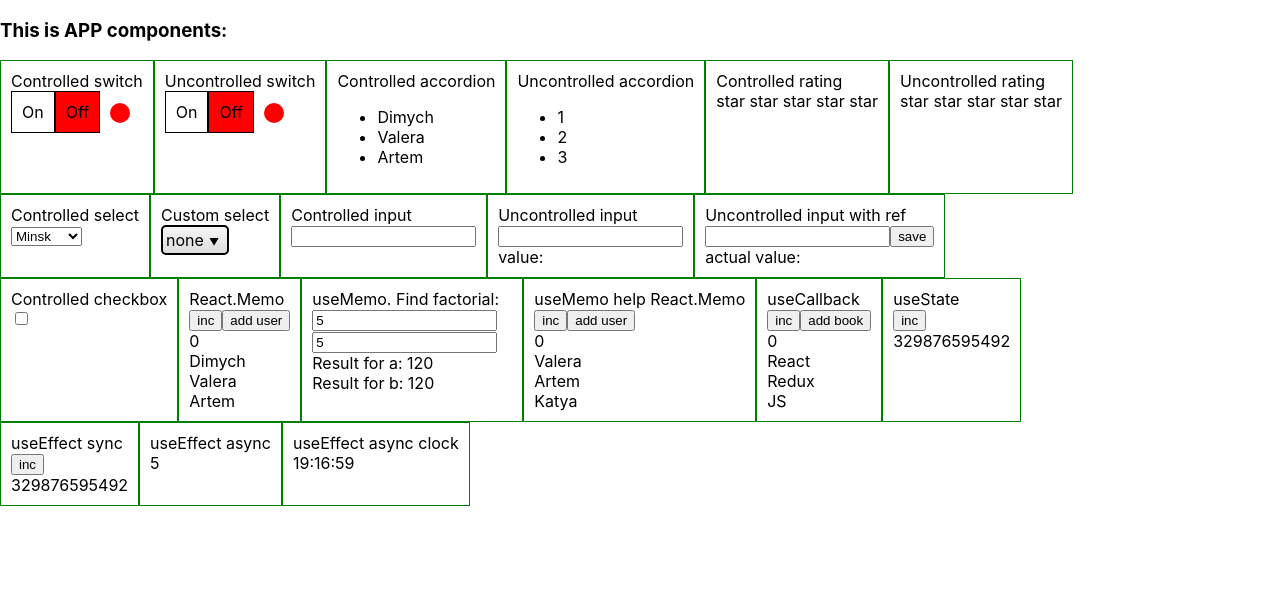
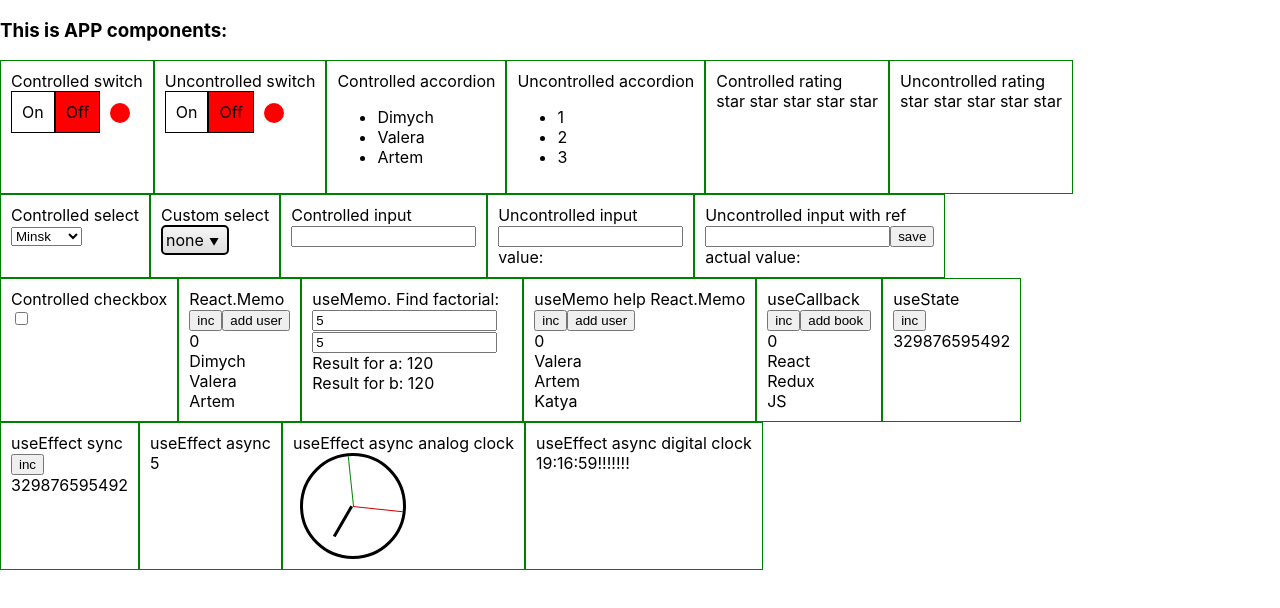
Before and after one commit to ssivenkov/React_kabzda, a React (Create React App) app: page / in a window 1280 px wide. Shown: the top 608 px of the page. Built offline with nearby package versions, Linux system fonts and the light colour scheme.

Commit message:
add scss, add analog clock

```diff
--- a/package.json
+++ b/package.json
@@ -14,6 +14,7 @@
     "react": "^17.0.2",
     "react-dom": "^17.0.2",
     "react-scripts": "4.0.3",
+    "sass": "^1.43.4",
     "typescript": "^4.1.2",
     "web-vitals": "^1.0.1"
   },
--- a/src/App.tsx
+++ b/src/App.tsx
@@ -86,7 +86,8 @@ function App() {
       <UseState/>
       <UseEffectSync/>
       <UseEffectAsync/>
-      <UseEffectAsyncClock/>
+      <UseEffectAsyncClock mode={"digital"}/>
+      <UseEffectAsyncClock mode={"analog"}/>
     </div>
   </>
 }
--- a/src/components/UseEffectAsyncClock/UseEffectAsyncClock.module.css
+++ /dev/null
@@ -1,10 +0,0 @@
-.container {
-    display: inline-block;
-    padding: 10px;
-    border: 1px solid green;
-}
-
-.contentContainer {
-    display: flex;
-    flex-direction: column;
-}
--- /dev/null
+++ b/src/components/UseEffectAsyncClock/UseEffectAsyncClock.module.scss
@@ -0,0 +1,45 @@
+.container {
+    display: inline-block;
+    padding: 10px;
+    border: 1px solid green;
+}
+
+.contentContainer {
+    display: flex;
+    flex-direction: column;
+}
+
+.clock {
+    width: 120px;
+    text-align: center;
+    display: flex;
+    flex-direction: column;
+    align-items: center;
+    .analogClock {
+        width: 100px;
+        height: 100px;
+        border: solid 3px #000;
+        border-radius: 50%;
+        position: relative;
+        background: #fff;
+        .dial {
+            position: absolute;
+            left: 50%;
+            width: 50px;
+            height: 50px;
+            transform-origin: bottom left;
+            &.seconds {
+                border-left:solid 1px green;
+            }
+            &.minutes {
+                border-left:solid 1px #cc0000;
+            }
+            &.hours {
+                width: 35px;
+                height: 35px;
+                top: 16px;
+                border-left:solid 3px #000;
+            }
+        }
+    }
+}
--- a/src/components/UseEffectAsyncClock/UseEffectAsyncClock.tsx
+++ b/src/components/UseEffectAsyncClock/UseEffectAsyncClock.tsx
@@ -1,7 +1,11 @@
 import React, { useEffect, useState } from "react";
-import s from "./UseEffectAsyncClock.module.css";
+import s from "./UseEffectAsyncClock.module.scss";
 
-export const UseEffectAsyncClock = () => {
+type UseEffectAsyncClockPropsType = {
+    mode: "digital" | "analog"
+}
+
+export const UseEffectAsyncClock = (props: UseEffectAsyncClockPropsType) => {
     const [date, setDate] = useState(new Date())
 
     useEffect(() => {
@@ -16,12 +20,57 @@ export const UseEffectAsyncClock = () => {
 
     const get2digitsString = (num: number) => num < 10 ? "0" + num : num
 
+    let view;
+
+    switch (props.mode) {
+        case "analog":
+            view = <DigitalClockView get2digitsString={get2digitsString} date={date}/>
+            break;
+        case "digital":
+        default:
+            view = <AnalogClockView get2digitsString={get2digitsString} date={date}/>
+    }
+
     return <div className={s.container}>
-    <span>useEffect async clock</span>
+        {view}
+    </div>
+}
+
+type DigitalClockViewPropsType = {
+    get2digitsString: (num: number) => void
+    date: any
+}
+
+export const AnalogClockView: React.FC<DigitalClockViewPropsType> = ({get2digitsString, date}) => {
+    const secondsStyle = {
+        transform: `rotate(${date.getSeconds() * 6}deg)`
+    };
+    const minutesStyle = {
+        transform: `rotate(${date.getMinutes() * 6}deg)`
+    };
+    const hoursStyle = {
+        transform: `rotate(${date.getHours() * 30}deg)`
+    };
+
+    return <>
+        <span>useEffect async analog clock</span>
+        <div className={s.clock}>
+            <div className={s.analogClock}>
+                <div className={`${s.dial} ${s.seconds}`} style={secondsStyle}/>
+                <div className={`${s.dial} ${s.minutes}`} style={minutesStyle}/>
+                <div className={`${s.dial} ${s.hours}`} style={hoursStyle}/>
+            </div>
+        </div>
+    </>
+}
+
+export const DigitalClockView: React.FC<DigitalClockViewPropsType> = ({get2digitsString, date}) => {
+    return <>
+        <span>useEffect async digital clock</span>
         <div>
             <span>{get2digitsString(date.getHours())}:</span>
             <span>{get2digitsString(date.getMinutes())}:</span>
-      <span>{get2digitsString(date.getSeconds())}</span>
+            <span>{get2digitsString(date.getSeconds())}!!!!!!!</span>
         </div>
-  </div>
+    </>
 }
```
Also changed, not shown: 1 other file (tests, documents, lock files or other folders). Lines whose indentation alone changed are shown as unchanged.
